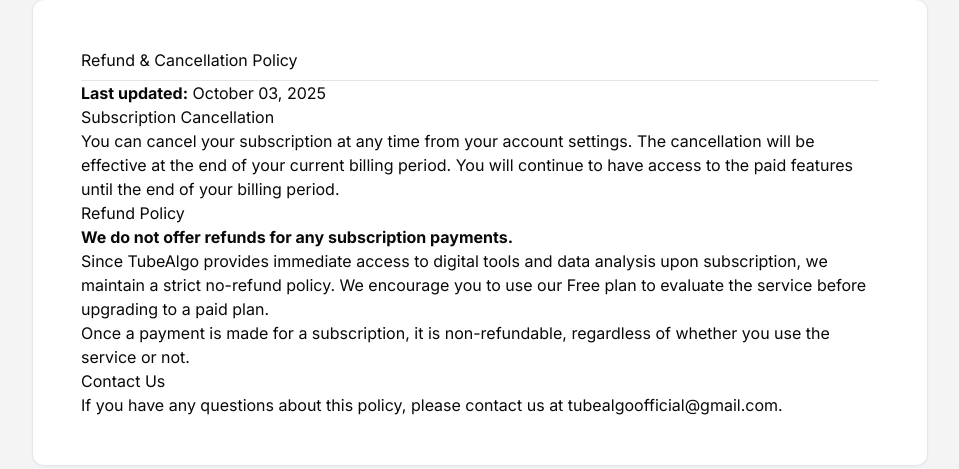
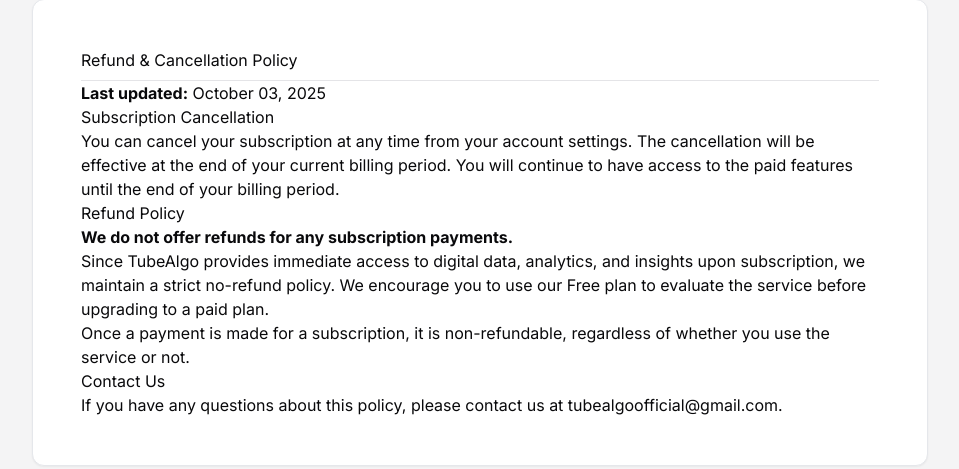
Before and after one commit to SCHANDAN996/tubealgo-flask-app, a Flask app: page /refund-policy in a window 1280 px wide. Shown: the part 130-599 px from the top of the page, without its empty margins (160-1119 px from the left). Run offline with Flask 3, Linux system fonts and the light colour scheme; style sheets or scripts are compiled from the project's sources; parts of the project's set-up code (start-up, migrations or seed data) failed here and were passed over; some libraries are stand-ins or nearby versions.

Commit message:
Update refund_policy.html

```diff
--- a/tubealgo/templates/refund_policy.html
+++ b/tubealgo/templates/refund_policy.html
@@ -13,7 +13,7 @@
 
             <h2>Refund Policy</h2>
             <p><strong>We do not offer refunds for any subscription payments.</strong></p>
-            <p>Since TubeAlgo provides immediate access to digital tools and data analysis upon subscription, we maintain a strict no-refund policy. We encourage you to use our Free plan to evaluate the service before upgrading to a paid plan.</p>
+            <p>Since TubeAlgo provides immediate access to digital data, analytics, and insights upon subscription, we maintain a strict no-refund policy. We encourage you to use our Free plan to evaluate the service before upgrading to a paid plan.</p>
             <p>Once a payment is made for a subscription, it is non-refundable, regardless of whether you use the service or not.</p>
 
             <h2>Contact Us</h2>
```
